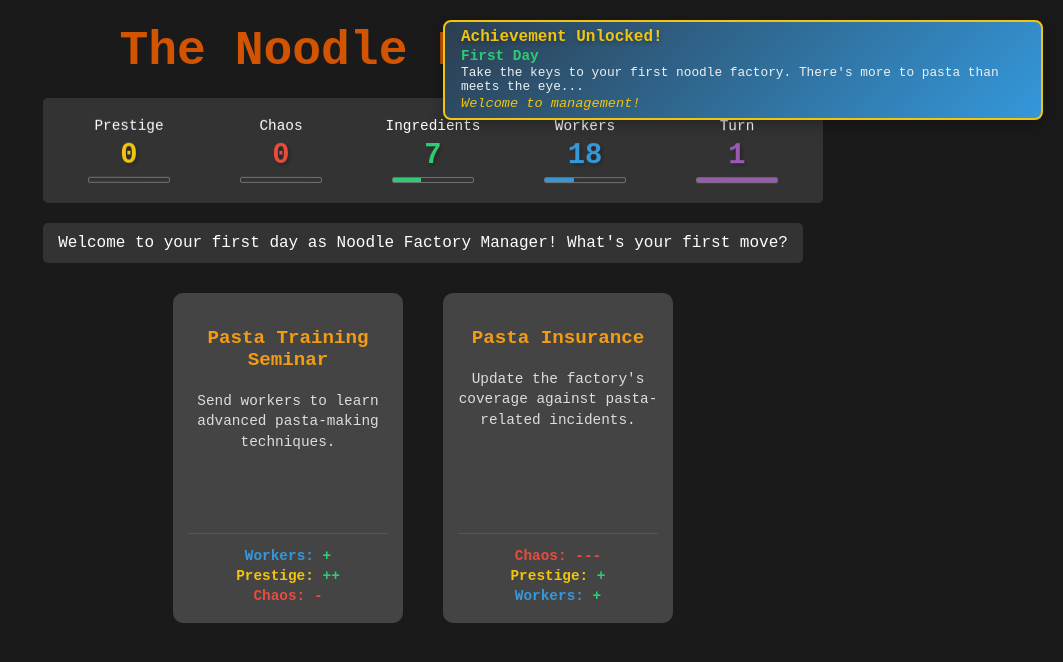
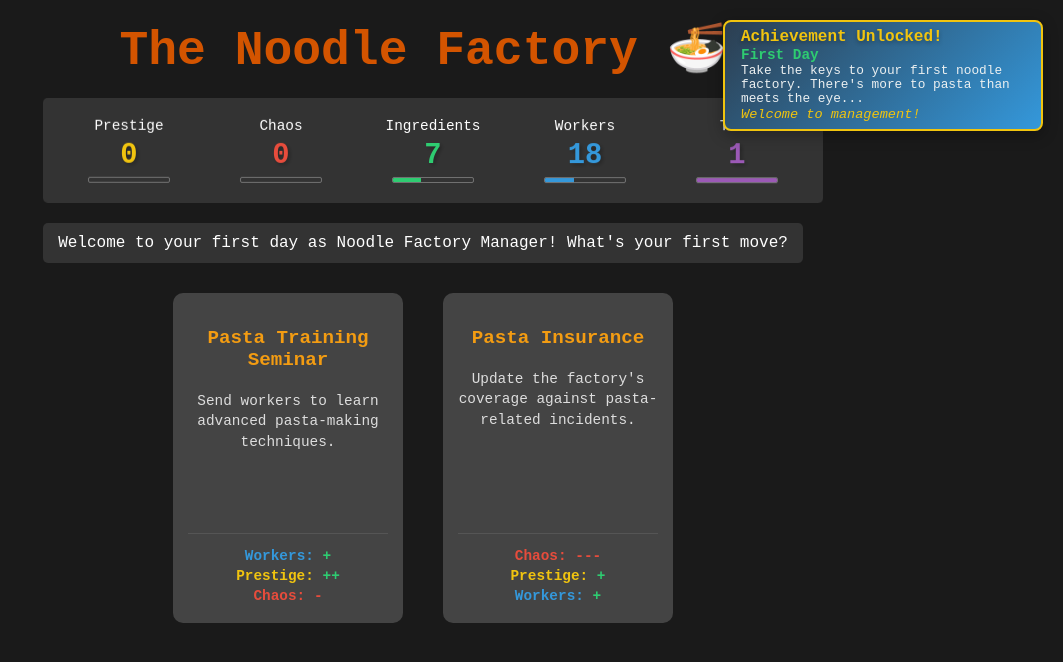
Before and after one commit to Gumbydevs/noodle-factory, a website with bundled scripts: page src/index.html in a window 1280 px wide. Both pictures are taken after a click on the button "Start New Run". Shown: the whole page, without its empty margins (217-1280 px from the left). Built offline with nearby package versions, Linux system fonts and the light colour scheme.

Commit message:
feat: enhance achievement popup styles and animation for improved visibility and user experience

```diff
--- a/src/css/styles.css
+++ b/src/css/styles.css
@@ -1289,28 +1289,39 @@ h1 {
     opacity: 0;
 }
 
+.achievement-popups-container {
+    position: fixed;
+    top: 20px;
+    right: 20px;
+    display: flex;
+    flex-direction: column;
+    gap: 1px;
+    z-index: 1000;
+    pointer-events: none;
+    width: 320px; /* Fixed width container */
+}
+
 .achievement-popup {
     position: relative;
     background: linear-gradient(135deg, #2c3e50, #3498db);
     border: 2px solid #f1c40e;
-    border-radius: 8px; /* Reduced from 12px */
-    padding: 6px 16px; /* Further reduced padding */
+    border-radius: 8px;
+    padding: 6px 16px;
     color: #fff;
     box-shadow: 0 4px 15px rgba(0,0,0,0.3);
-    animation: achievementSlide 0.5s ease-out;
-    width: 600px;
-    max-width: min(90vw, 600px); /* Use min() to ensure it never exceeds screen or max size */
-    margin: 0 auto;
-    word-wrap: break-word; /* Ensure long text wraps */
+    width: 100%;
     box-sizing: border-box;
-    min-height: 50px; /* Further reduced */
+    min-height: 50px;
     pointer-events: auto;
-    transform-origin: top;
+    transform-origin: right;
+    opacity: 0;
+    transform: translateX(100%);
+    transition: transform 0.3s ease-out, opacity 0.3s ease-out;
+}
+
+.achievement-popup.show {
     opacity: 1;
-    transition: transform 0.3s ease-out, opacity 0.3s ease-out;
-    display: flex;
-    flex-direction: column;
-    justify-content: center;
+    transform: translateX(0);
 }
 
 .achievement-popup h3 {
--- a/src/js/game.js
+++ b/src/js/game.js
@@ -1023,35 +1023,27 @@ class Game {
             <p class="achievement-reward">${achievement.reward}</p>
         `;
 
-        // Add popup to container but hide it initially
-        popup.style.opacity = '0';
+        // Add popup to container but don't show it yet
         container.appendChild(popup);
 
-        // Force a reflow to get accurate height
+        // Force a reflow
         void popup.offsetHeight;
 
-        // Get actual popup content height plus 1px gap
-        const popupHeight = popup.getBoundingClientRect().height + 1;
-
-        // Show popup and position all popups
-        popup.style.opacity = '1';
-
-        // Immediately position all popups with correct spacing
-        Array.from(container.children).forEach((p, index) => {
-            p.style.transform = `translateY(${index * popupHeight}px)`;
+        // Add show class to trigger animation
+        requestAnimationFrame(() => {
+            popup.classList.add('show');
         });
 
         // Remove popup after animation
         setTimeout(() => {
-            popup.style.opacity = '0';
-            popup.style.transform = 'translateY(-10px)';
+            popup.classList.remove('show');
             setTimeout(() => {
                 popup.remove();
-                // Adjust positions of remaining popups
-                Array.from(container.children).forEach((remaining, index) => {
-                    remaining.style.transform = `translateY(${index * popupHeight}px)`;
+                // Reposition remaining popups
+                Array.from(container.children).forEach((p, index) => {
+                    p.style.transform = `translateY(${index * p.offsetHeight}px)`;
                 });
-            }, 500);
+            }, 300); // Match transition duration
         }, 4500);
     }
 
```
